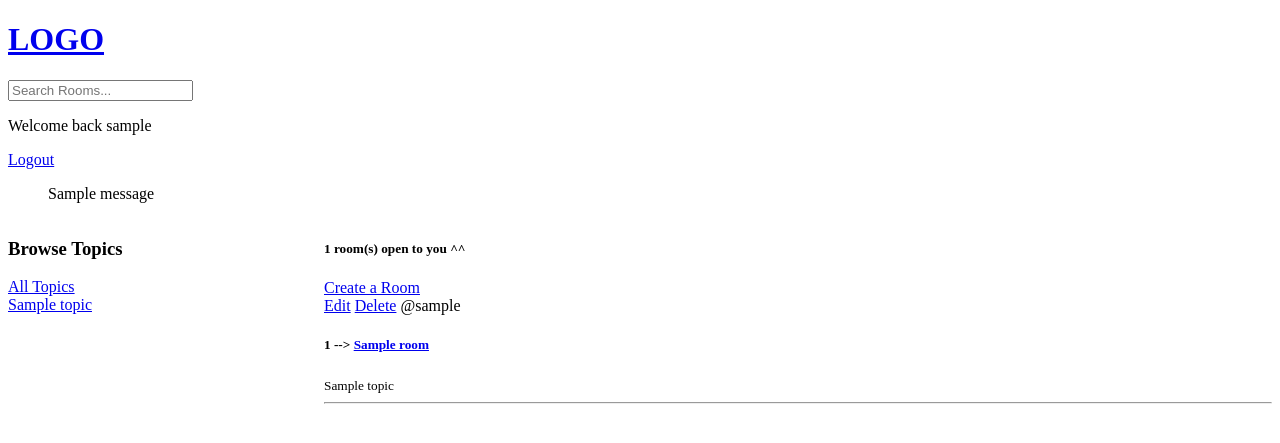
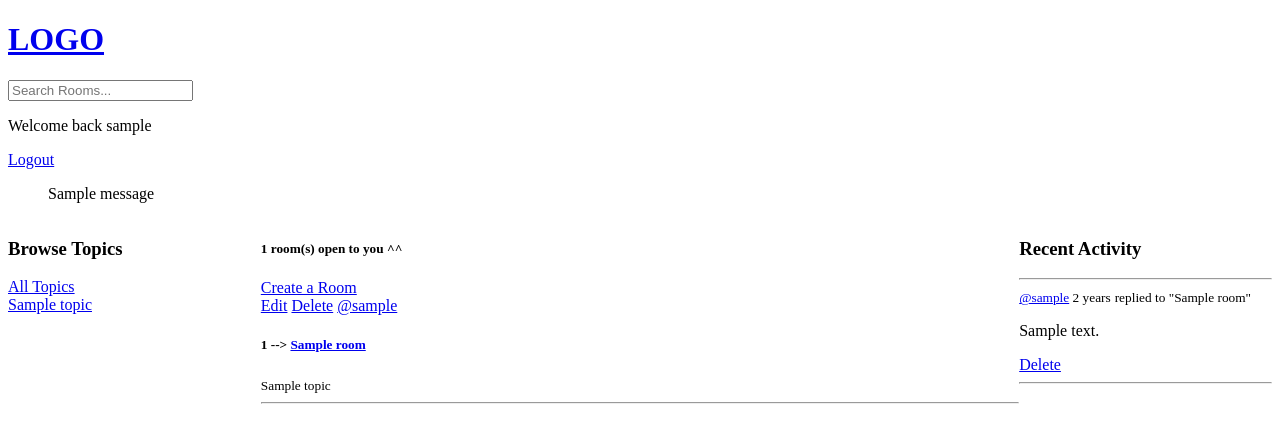
Before and after one commit to Diecaal/SocialNetwork, a Django app: page / in a window 1280 px wide. Shown: the top 443 px of the page. Run offline with Django 4.2, Linux system fonts and the light colour scheme; a user stored in the database is signed in; tables that the repository leaves empty hold one stand-in row (values such as "Sample post"); one stand-in notice (Sample message) is shown.

Commit message:
Users profile

```diff
--- a/base/models.py
+++ b/base/models.py
@@ -49,5 +49,8 @@ class Message(models.Model):
     updated = models.DateTimeField(auto_now=True)
     created = models.DateTimeField(auto_now_add=True)
 
+    class Meta:
+        ordering = ['-updated', '-created']
+
     def __str__(self):
         return str(self.body[0:50])  # First 50 characters of the messsage
--- /dev/null
+++ b/base/templates/base/activity_component.html
@@ -0,0 +1,15 @@
+<h3>Recent Activity</h3>
+<hr>
+{% for message in room_messages %}
+<div>
+    <small><a href="{% url 'user-profile' message.user.id %}">@{{ message.user }}</a>
+        {{message.created|timesince}}</small>
+    <small>replied to "{{message.room}}"</small>
+
+    <p>{{ message }}</p>
+    {% if request.user == message.user %}
+    <a href="{% url 'delete-message' message.id %}">Delete</a>
+    {% endif %}
+    <hr>
+</div>
+{% endfor %}
--- /dev/null
+++ b/base/templates/base/feed_component.html
@@ -0,0 +1,14 @@
+<div>
+    {% for room in rooms %}
+    <div>
+        {% if request.user == room.host %}
+        <a href="{% url 'update-room' room.id %}">Edit</a>
+        <a href="{% url 'delete-room' room.id %}">Delete</a>
+        {% endif %}
+        <a href="{% url 'user-profile' room.host.id %}">@{{ room.host.username }}</a>
+        <h5>{{ room.id }} --> <a href="{% url 'room' room.id %}">{{ room.name }}</a></h5>
+        <small>{{ room.topic.name }}</small>
+        <hr>
+    </div>
+    {% endfor %}
+</div>
--- a/base/templates/base/home.html
+++ b/base/templates/base/home.html
@@ -5,42 +5,28 @@
 <style>
     .home-container {
         display: grid;
-        grid-template-columns: 1fr 3fr;
+        grid-template-columns: 1fr 3fr 1fr;
+        /* Left-Right Columns will take 1 fraction. Middle one will take 3 being the largest */
     }
 </style>
 
 <div class="home-container">
-
+    <!-- Topics list section -->
     <div>
-        <h3>Browse Topics</h3>
-        <div>
-            <a href="{% url 'home' %}">All Topics</a>
-        </div>
-        {% for topic in topics %}
-        <div>
-            <a href="{% url 'home' %}?q={{topic.name}}">{{topic.name}}</a>
-        </div>
-        {% endfor %}
+        {% include 'base/topics_component.html' %}
     </div>
 
+    <!-- Rooms list section -->
     <div>
         <h5>{{room_count_info}}</h5>
         <a href="{% url 'create-room' %}">Create a Room</a>
 
-        <div>
-            {% for room in rooms %}
-            <div>
-                {% if request.user == room.host %}
-                <a href="{% url 'update-room' room.id %}">Edit</a>
-                <a href="{% url 'delete-room' room.id %}">Delete</a>
-                {% endif %}
-                <span>@{{ room.host }}</span>
-                <h5>{{ room.id }} --> <a href="{% url 'room' room.id %}">{{ room.name }}</a></h5>
-                <small>{{ room.topic.name }}</small>
-                <hr>
-            </div>
-            {% endfor %}
-        </div>
+        {% include 'base/feed_component.html' %}
+    </div>
+
+    <!-- Recent activity feed section -->
+    <div class="feed-container">
+        {% include 'base/activity_component.html' %}
     </div>
 
 </div>
--- /dev/null
+++ b/base/templates/base/topics_component.html
@@ -0,0 +1,9 @@
+<h3>Browse Topics</h3>
+<div>
+    <a href="{% url 'home' %}">All Topics</a>
+</div>
+{% for topic in topics %}
+<div>
+    <a href="{% url 'home' %}?q={{topic.name}}">{{topic.name}}</a>
+</div>
+{% endfor %}
--- a/base/urls.py
+++ b/base/urls.py
@@ -7,6 +7,7 @@ urlpatterns = [
     path('logout/', views.logoutUser, name="logout"),
     path('', views.home, name='home'),
     path('room/<str:pk>/', views.room, name='room'),
+    path('profile/<str:pk>', views.user_profile, name='user-profile'),
     path('create-room/', views.create_room, name='create-room'),
     path('update-room/<str:pk>', views.update_room, name='update-room'),
     path('delete-room/<str:pk>', views.delete_room, name='delete-room'),
--- a/base/views.py
+++ b/base/views.py
@@ -69,11 +69,16 @@ def home(request):
         Q(name__icontains=q) |
         Q(description__icontains=q)
     )
+
     topics = Topic.objects.all()
     room_count_info = f'{rooms.count()} room(s) for: {q}' if q != '' else f'{rooms.count()} room(s) open to you ^^'
+    # When user search for a topic, messages feed will only be about that topic
+    room_messages = Message.objects.filter(Q(room__topic__name__icontains=q))
+
     # Passing a dict 'rooms' to the view with our rooms list assigned
     context = {'rooms': rooms, 'topics': topics,
-               'room_count_info': room_count_info}
+               'room_count_info': room_count_info,
+               'room_messages': room_messages}
     return render(request, 'base/home.html', context)
 
 
@@ -92,8 +97,19 @@ def room(request, pk):
         room.participants.add(request.user)
         return redirect('room', pk=room.id)
 
-    context = {'room': room, 'room_messages': room_messages, 'participants': participants}
+    context = {'room': room, 'room_messages': room_messages,
+               'participants': participants}
     return render(request, 'base/room.html', context)
+
+
+def user_profile(request, pk):
+    user = User.objects.get(id=pk)
+    rooms = user.room_set.all()
+    room_messages = user.message_set.all()
+    topics = Topic.objects.all()
+    context = {'user': user, 'rooms': rooms,
+               'room_messages': room_messages, 'topics': topics}
+    return render(request, 'base/profile.html', context)
 
 
 @login_required(login_url='login')
@@ -143,6 +159,7 @@ def delete_room(request, pk):
 
     return render(request, 'base/delete.html', context)
 
+
 @login_required(login_url='login')
 def delete_message(request, pk):
     message = Message.objects.get(id=pk)
```
Also changed, not shown: base/templates/base/profile.html (added, +31 -0 lines).
